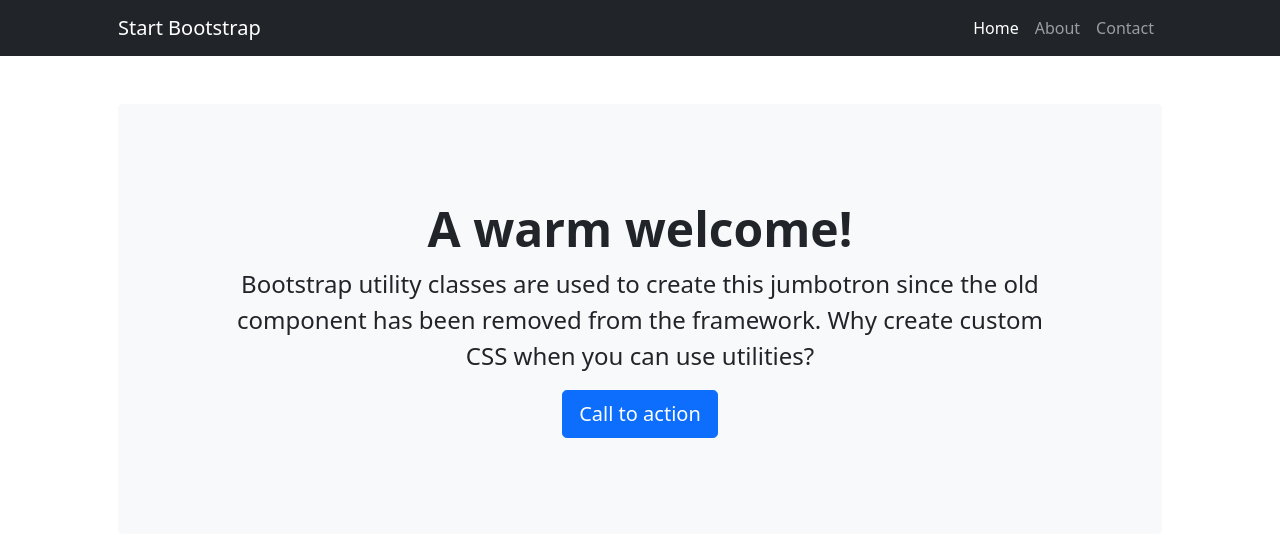
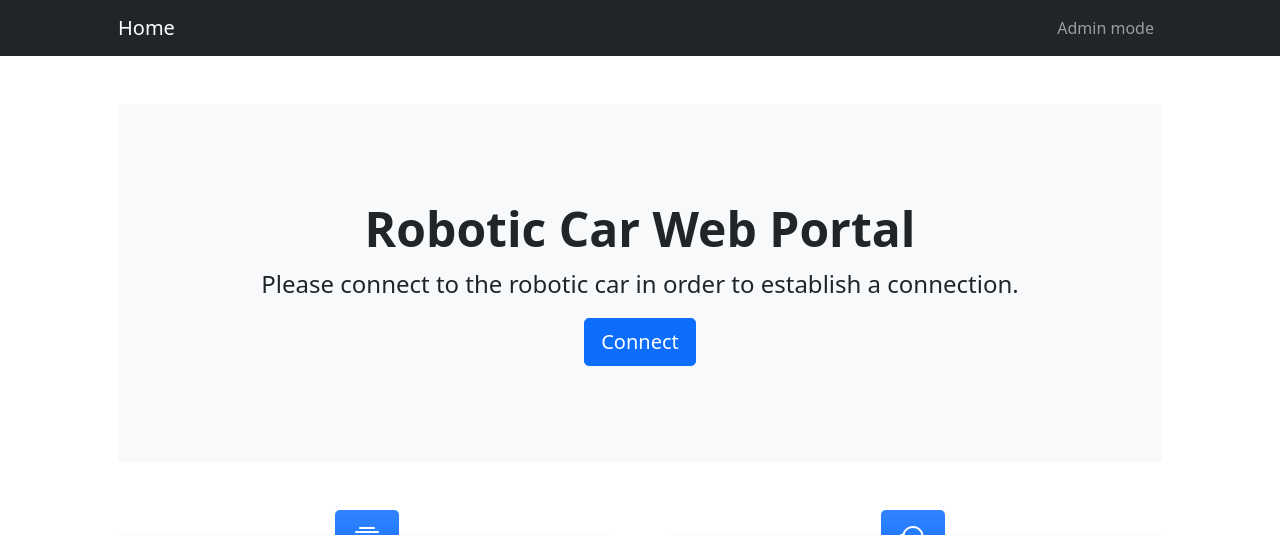
Before and after one commit to 2002057/ICT2101-2201-Team-Project-P1-1, a Flask app: page / in a window 1280 px wide. Shown: the top 535 px of the page. Run offline with Flask 2, Linux system fonts and the light colour scheme; some libraries are stand-ins or nearby versions.

Commit message:
adjust the navbar

```diff
--- a/templates/home.html
+++ b/templates/home.html
@@ -5,7 +5,7 @@
         <meta name="viewport" content="width=device-width, initial-scale=1, shrink-to-fit=no" />
         <meta name="description" content="" />
         <meta name="author" content="" />
-        <title>Heroic Features - Start Bootstrap Template</title>
+        <title>Web Portal for Robotic Car</title>
         <!-- Bootstrap icons-->
         <link href="https://cdn.jsdelivr.net/npm/bootstrap-icons@1.4.1/font/bootstrap-icons.css" rel="stylesheet" />
         <!-- Core theme CSS (includes Bootstrap)-->
@@ -15,13 +15,11 @@
         <!-- Responsive navbar-->
         <nav class="navbar navbar-expand-lg navbar-dark bg-dark">
             <div class="container px-lg-5">
-                <a class="navbar-brand" href="#!">Start Bootstrap</a>
+                <a class="navbar-brand" href="/">Home</a>
                 <button class="navbar-toggler" type="button" data-bs-toggle="collapse" data-bs-target="#navbarSupportedContent" aria-controls="navbarSupportedContent" aria-expanded="false" aria-label="Toggle navigation"><span class="navbar-toggler-icon"></span></button>
                 <div class="collapse navbar-collapse" id="navbarSupportedContent">
                     <ul class="navbar-nav ms-auto mb-2 mb-lg-0">
-                        <li class="nav-item"><a class="nav-link active" aria-current="page" href="#!">Home</a></li>
-                        <li class="nav-item"><a class="nav-link" href="#!">About</a></li>
-                        <li class="nav-item"><a class="nav-link" href="#!">Contact</a></li>
+                        <li class="nav-item"><a class="nav-link" href="#!">Admin mode</a></li>
                     </ul>
                 </div>
             </div>
@@ -31,9 +29,9 @@
             <div class="container px-lg-5">
                 <div class="p-4 p-lg-5 bg-light rounded-3 text-center">
                     <div class="m-4 m-lg-5">
-                        <h1 class="display-5 fw-bold">A warm welcome!</h1>
-                        <p class="fs-4">Bootstrap utility classes are used to create this jumbotron since the old component has been removed from the framework. Why create custom CSS when you can use utilities?</p>
-                        <a class="btn btn-primary btn-lg" href="#!">Call to action</a>
+                        <h1 class="display-5 fw-bold">Robotic Car Web Portal</h1>
+                        <p class="fs-4">Please connect to the robotic car in order to establish a connection.</p>
+                        <a class="btn btn-primary btn-lg" href="#!">Connect</a>
                     </div>
                 </div>
             </div>
```
